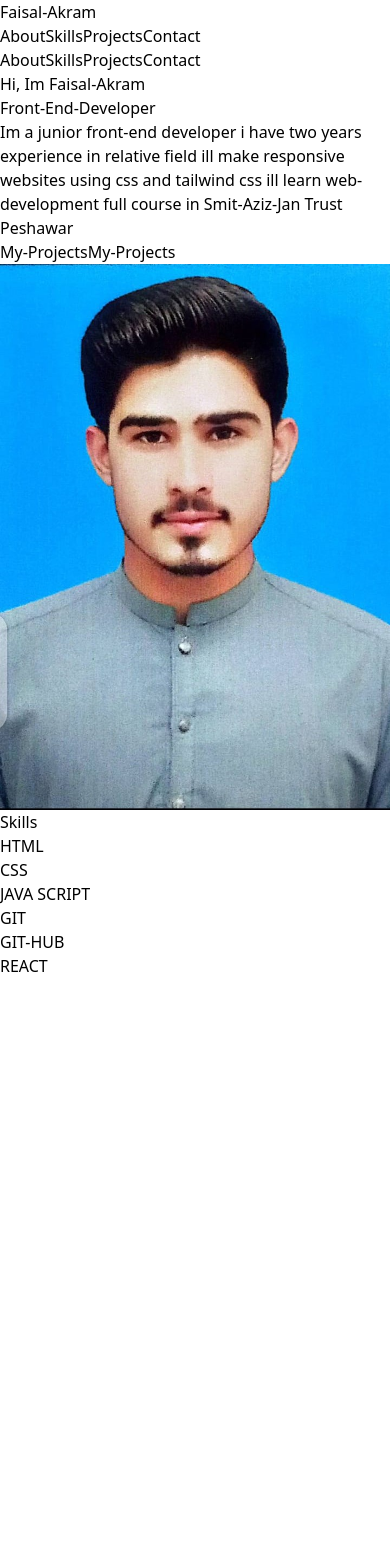
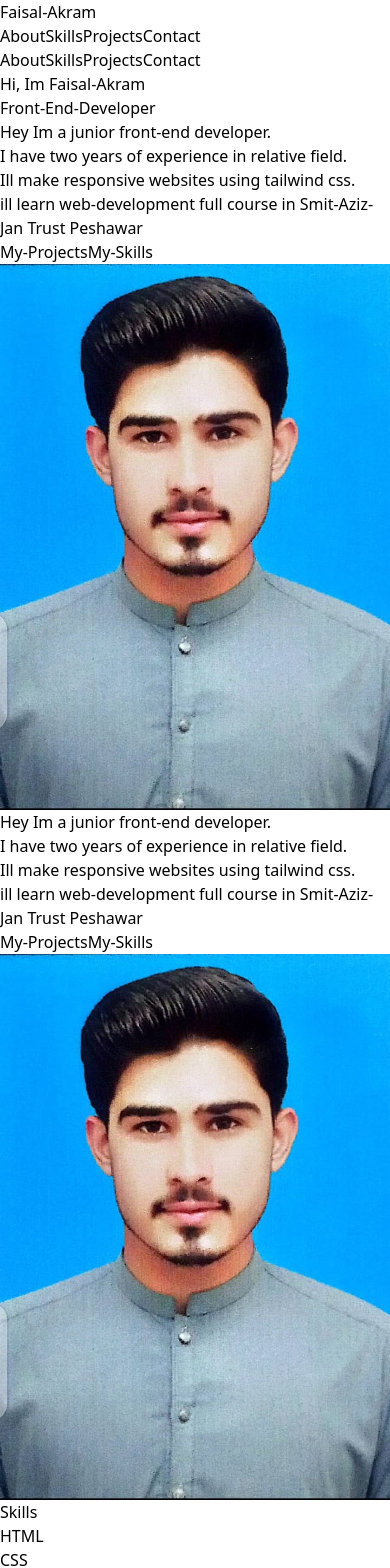
Before and after one commit to Faisal-akra/react-web, a React (Vite) app: page / in a window 390 px wide. Shown: the top 1568 px of the page. Before the commit the page ends 978 px from the top, so only its background shows below. Built offline with nearby package versions, Linux system fonts and the light colour scheme.

Commit message:
about is responsive

```diff
--- a/src/components/About.jsx
+++ b/src/components/About.jsx
@@ -9,15 +9,17 @@ function About() {
           <h2 className="font-semibold font-mono">Front-End-Developer</h2>
         </div>
 
-        <div className="  flex justify-between ">
+        <div className=" hidden sm:flex justify-evenly  p-3">
+
           <div className="  flex flex-col text-center justify-center  ">
             <h1>
-              Im a junior front-end developer i have two years experience in relative field ill make responsive websites using css and tailwind css
+              Hey Im a junior front-end developer. <br /> I have two years of experience in relative field. <br /> Ill make responsive websites using  tailwind css. <br />
               ill learn web-development full course in Smit-Aziz-Jan Trust Peshawar
             </h1>
+
             <div className="flex justify-center gap-5 mt-8">
-            <button>My-Projects</button>
-            <button>My-Projects</button>
+            <button className="border border-black rounded-md p-1">My-Projects</button>
+            <button className="border border-black rounded-md p-1">My-Skills</button>
             </div>
 
           </div>
@@ -28,6 +30,38 @@ function About() {
 
 
         </div>
+
+
+
+
+
+
+
+
+
+{/* This is for mobile */}
+
+        <div className="sm:hidden flex justify-evenly   p-3">
+
+<div className="  flex flex-col text-center justify-center  ">
+  <h1>
+    Hey Im a junior front-end developer. <br /> I have two years of experience in relative field. <br /> Ill make responsive websites using  tailwind css. <br />
+    ill learn web-development full course in Smit-Aziz-Jan Trust Peshawar
+  </h1>
+
+  <div className="flex justify-center gap-5 mt-8">
+  <button className="border border-black rounded-md p-1">My-Projects</button>
+  <button className="border border-black rounded-md p-1">My-Skills</button>
+  </div>
+
+</div>
+
+<div className="  ">
+  <img src={profile}  className="h-36 w-36 rounded-full" />
+</div>
+
+
+</div>
       </div>
     </>
   );
```
